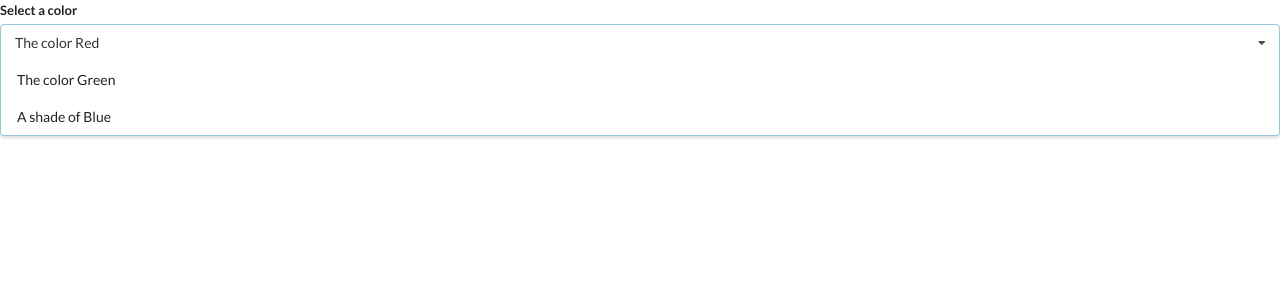
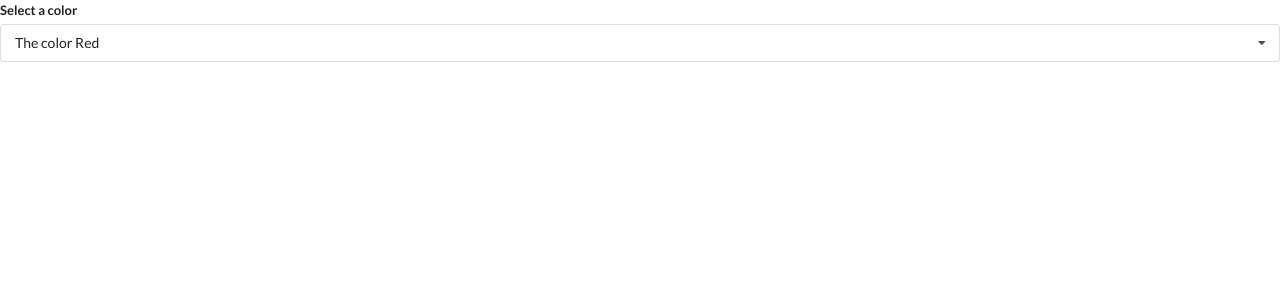
Before and after one commit to Morghot2/Widget-app, a React (Create React App) app: page / in a window 1280 px wide. Shown: the top 300 px of the page. Built offline with nearby package versions, Linux system fonts and the light colour scheme.

Commit message:
Binding event handler

```diff
--- a/src/components/Dropdown.js
+++ b/src/components/Dropdown.js
@@ -1,9 +1,20 @@
-import React from "react";
+import React, { useState, useEffect } from "react";
 
 const Dropdown = ({ options, selected, onSelectedChange }) => {
+  const [open, setOpen] = useState(false);
+  useEffect(() => {
+    document.body.addEventListener(
+      "click",
+      (event) => {
+        console.log(event.target)
+        setOpen(false);
+      },
+      { capture: true }
+    );
+  }, []);
   const renderedOptions = options.map((option) => {
     if (option.value === selected.value) {
-      return null
+      return null;
     }
     return (
       <div
@@ -21,10 +32,13 @@
     <div className="ui form">
       <div className="field">
         <label className="label">Select a color</label>
-        <div className="ui selection dropdown visible active">
+        <div
+          onClick={() => setOpen(!open)}
+          className={`ui selection dropdown ${open ? "visible activ" : ""}`}
+        >
           <i className="dropdown icon"></i>
           <div className="text">{selected.label}</div>
-          <div className="menu visible transition">{renderedOptions}</div>
+          <div className={`menu ${open ? 'visible transition' : ''}`}>{renderedOptions}</div>
         </div>
       </div>
     </div>
```
